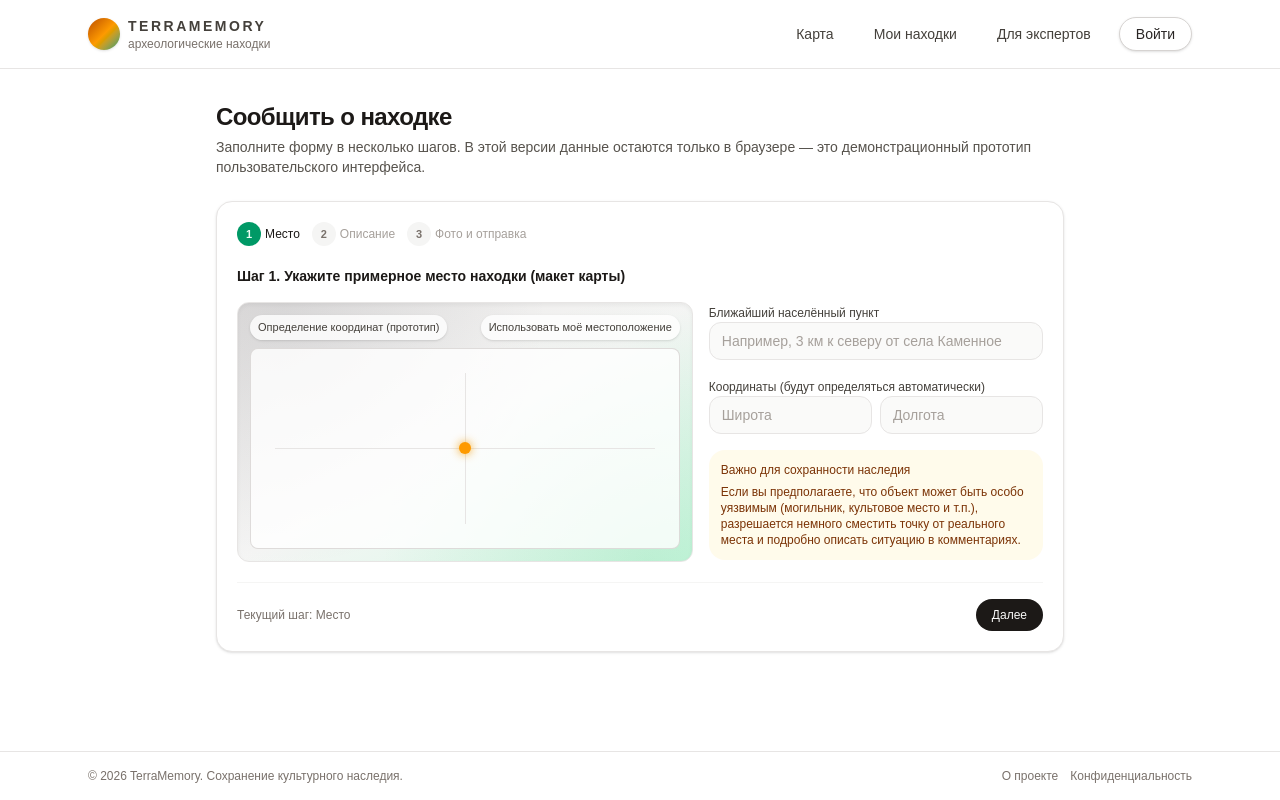
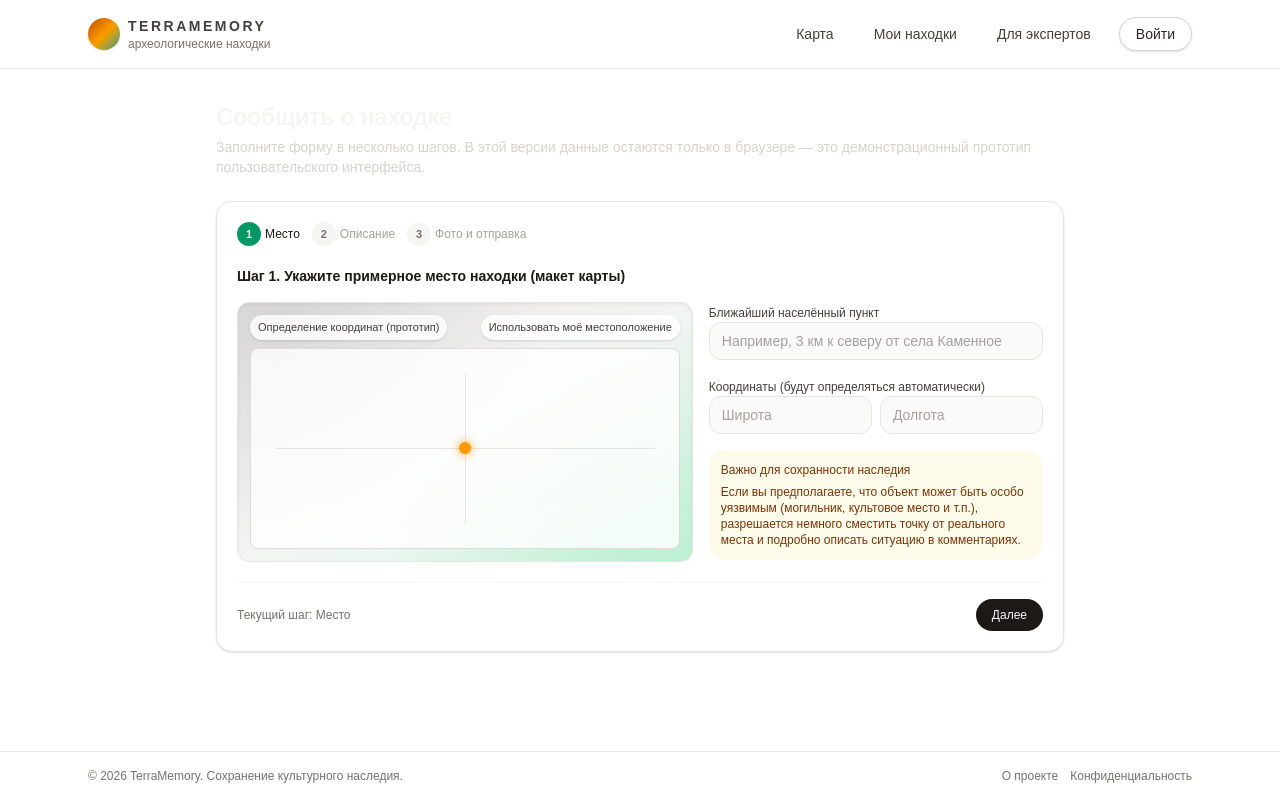
Before and after one commit to heyyAzamat/TerraMemory-CAFC-2026, a Next.js app: page /findings/new in a window 1280 px wide. Built offline with nearby package versions, Linux system fonts and the light colour scheme.

Commit message:
Change text color for findings header and paragraph

```diff
--- a/src/app/findings/new/page.tsx
+++ b/src/app/findings/new/page.tsx
@@ -154,10 +154,10 @@ export default function NewFindingPage() {
   return (
     <div className="mx-auto flex max-w-4xl flex-col gap-6 px-4 py-6 md:px-6 md:py-8">
       <header className="space-y-1">
-        <h1 className="text-xl font-semibold tracking-tight text-stone-900 md:text-2xl">
+        <h1 className="text-xl font-semibold tracking-tight text-stone-100 md:text-2xl">
           Сообщить о находке
         </h1>
-        <p className="text-sm text-stone-600">
+        <p className="text-sm text-stone-300">
           Заполните форму в несколько шагов. В этой версии данные остаются
           только в браузере — это демонстрационный прототип пользовательского
           интерфейса.
```
